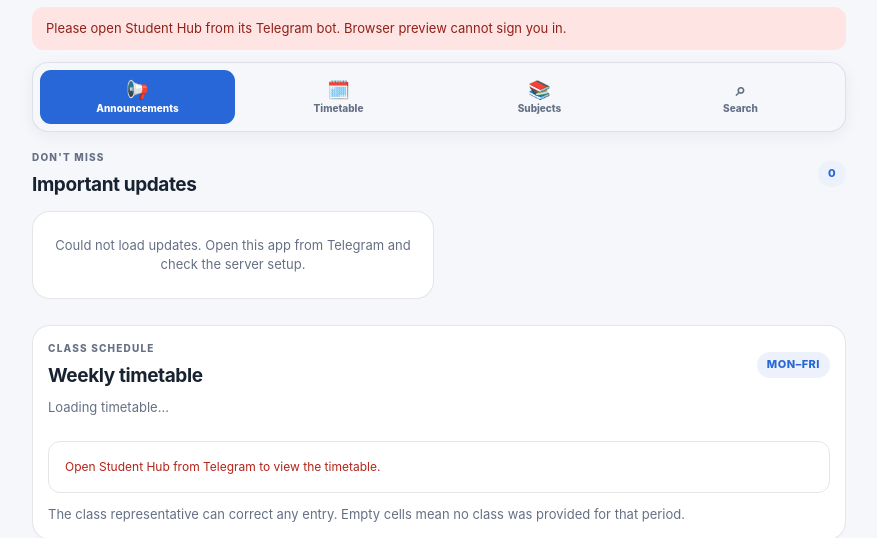
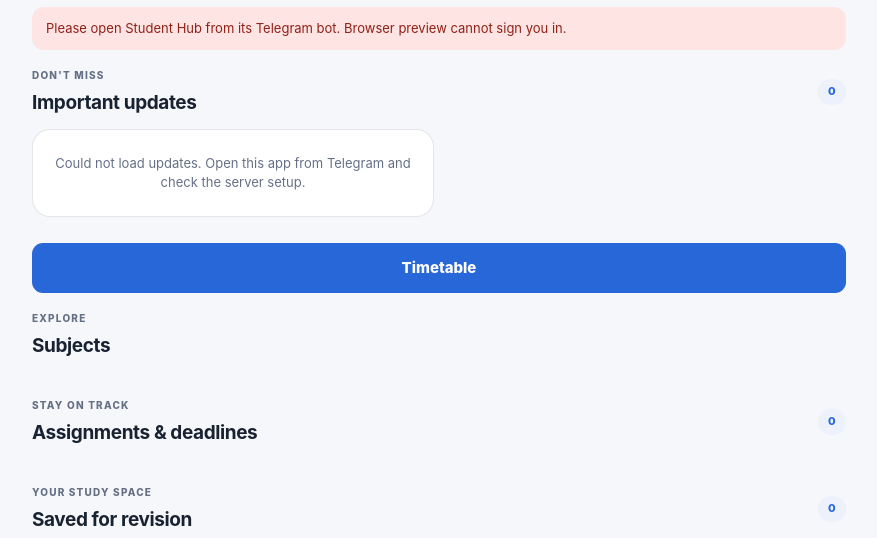
Before and after one commit to kapler90g-lab/student-hub-s3, a website: page public/index.html in a window 1280 px wide. Shown: the part 209-747 px from the top of the page, without its empty margins (201-1078 px from the left). Drawn offline with Linux system fonts and the light colour scheme.

Commit message:
Revert PR #5 changes to public/index.html

```diff
--- a/public/index.html
+++ b/public/index.html
@@ -31,19 +31,14 @@
       <div id="error-banner" class="error-banner hidden" role="alert"></div>
       <div id="status-banner" class="status-banner hidden" role="status"></div>
 
-      <nav class="main-tabs" role="tablist" aria-label="Main sections">
-        <button type="button" class="main-tab active" role="tab" aria-selected="true" data-main-tab="announcements"><span aria-hidden="true">📢</span><span>Announcements</span></button>
-        <button type="button" class="main-tab" role="tab" aria-selected="false" data-main-tab="timetable"><span aria-hidden="true">🗓️</span><span>Timetable</span></button>
-        <button type="button" class="main-tab" role="tab" aria-selected="false" data-main-tab="subjects"><span aria-hidden="true">📚</span><span>Subjects</span></button>
-        <button type="button" class="main-tab" role="tab" aria-selected="false" data-main-tab="search"><span aria-hidden="true">⌕</span><span>Search</span></button>
-      </nav>
-
-      <section class="priority-section" data-tab-panel="announcements">
+      <section class="priority-section">
         <div class="section-heading"><div><p class="eyebrow">DON'T MISS</p><h2>Important updates</h2></div><span id="notice-count" class="count-pill">0</span></div>
         <div id="priority-feed" class="priority-feed"><div class="empty-state">Loading announcements…</div></div>
       </section>
 
-      <section id="timetable-section" class="section timetable-section" data-tab-panel="timetable">
+      <section class="section timetable-entry"><button id="timetable-toggle" class="primary-button timetable-open-button" type="button">Timetable</button></section>
+
+      <section id="timetable-section" class="section timetable-section hidden">
         <div class="section-heading"><div><p class="eyebrow">CLASS SCHEDULE</p><h2>Weekly timetable</h2></div><span class="count-pill">MON–FRI</span></div>
         <p id="timetable-status" class="muted timetable-status">Loading timetable…</p>
         <div class="timetable-toolbar"><button id="timetable-edit" class="secondary-button hidden" type="button">Edit timetable</button><button id="timetable-cancel" class="secondary-button hidden" type="button">Cancel</button><button id="timetable-save" class="primary-button hidden" type="button">Save timetable</button></div>
@@ -51,12 +46,12 @@
         <p class="small-note">The class representative can correct any entry. Empty cells mean no class was provided for that period.</p>
       </section>
 
-      <section class="section" data-tab-panel="subjects">
+      <section class="section">
         <div class="section-heading"><div><p class="eyebrow">EXPLORE</p><h2>Subjects</h2></div></div>
         <div id="subject-list" class="subject-grid"></div>
       </section>
 
-      <section id="subject-detail" data-tab-panel="subjects" class="section subject-detail hidden" aria-live="polite">
+      <section id="subject-detail" class="section subject-detail hidden" aria-live="polite">
         <div class="folder-header"><button id="close-subject" class="secondary-button" type="button">← All subjects</button><div><p class="eyebrow">SUBJECT FOLDER</p><h2 id="folder-title">Subject</h2><p id="folder-summary" class="muted"></p></div></div>
         <div id="folder-tabs" class="folder-tabs" role="tablist" aria-label="Subject sections">
           <button type="button" class="folder-tab active" data-folder-tab="overview">Overview</button>
@@ -68,18 +63,18 @@
         <div id="folder-content" class="folder-content"></div>
       </section>
 
-      <section id="deadline-section" class="section" data-tab-panel="announcements">
+      <section id="deadline-section" class="section">
         <div class="section-heading"><div><p class="eyebrow">STAY ON TRACK</p><h2>Assignments & deadlines</h2></div><span id="deadline-count" class="count-pill">0</span></div>
         <div id="deadline-list" class="announcement-list"></div>
       </section>
 
-      <section id="revision-section" class="section" data-tab-panel="subjects">
+      <section id="revision-section" class="section">
         <div class="section-heading"><div><p class="eyebrow">YOUR STUDY SPACE</p><h2>Saved for revision</h2></div><span id="saved-count" class="count-pill">0</span></div>
         <p class="muted workspace-hint">Bookmark important announcements and materials to keep them here on this device.</p>
         <div id="saved-list" class="resource-list"></div>
       </section>
 
-      <section class="section" data-tab-panel="search">
+      <section class="section">
         <div class="section-heading"><div><p class="eyebrow">LIBRARY</p><h2 id="library-title">Recent study materials</h2></div><span id="resource-count" class="count-pill">0</span></div>
         <label class="search-box"><span aria-hidden="true">⌕</span><input id="search-input" type="search" placeholder="Search notes, files, announcements…" autocomplete="off"><button id="clear-search" type="button" aria-label="Clear search">×</button></label>
         <div class="filter-row">
@@ -95,7 +90,7 @@
         <div id="resource-list" class="resource-list"><div class="empty-state">Loading materials…</div></div>
       </section>
 
-      <section class="section" data-tab-panel="announcements">
+      <section class="section">
         <div class="section-heading"><div><p class="eyebrow">NOTICEBOARD</p><h2>All announcements</h2></div></div>
         <div id="all-announcements" class="announcement-list"></div>
       </section>
```
